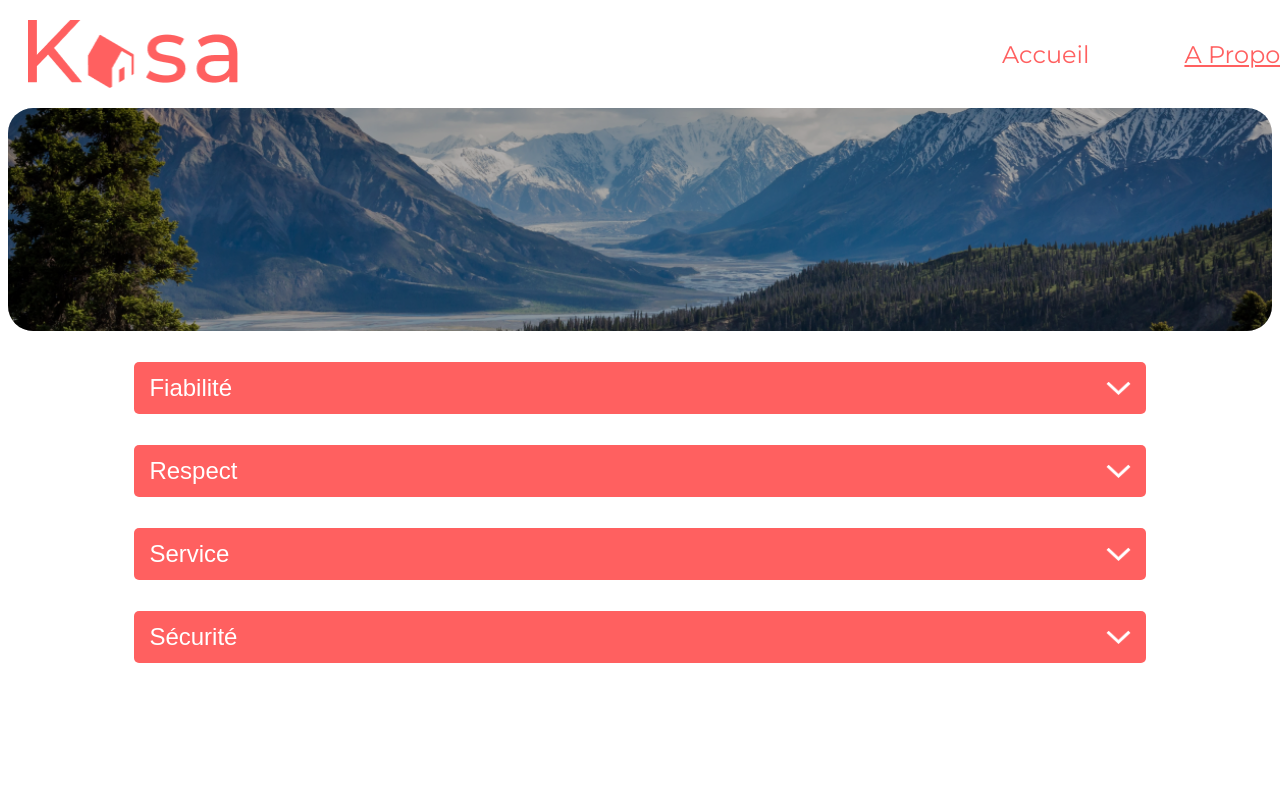
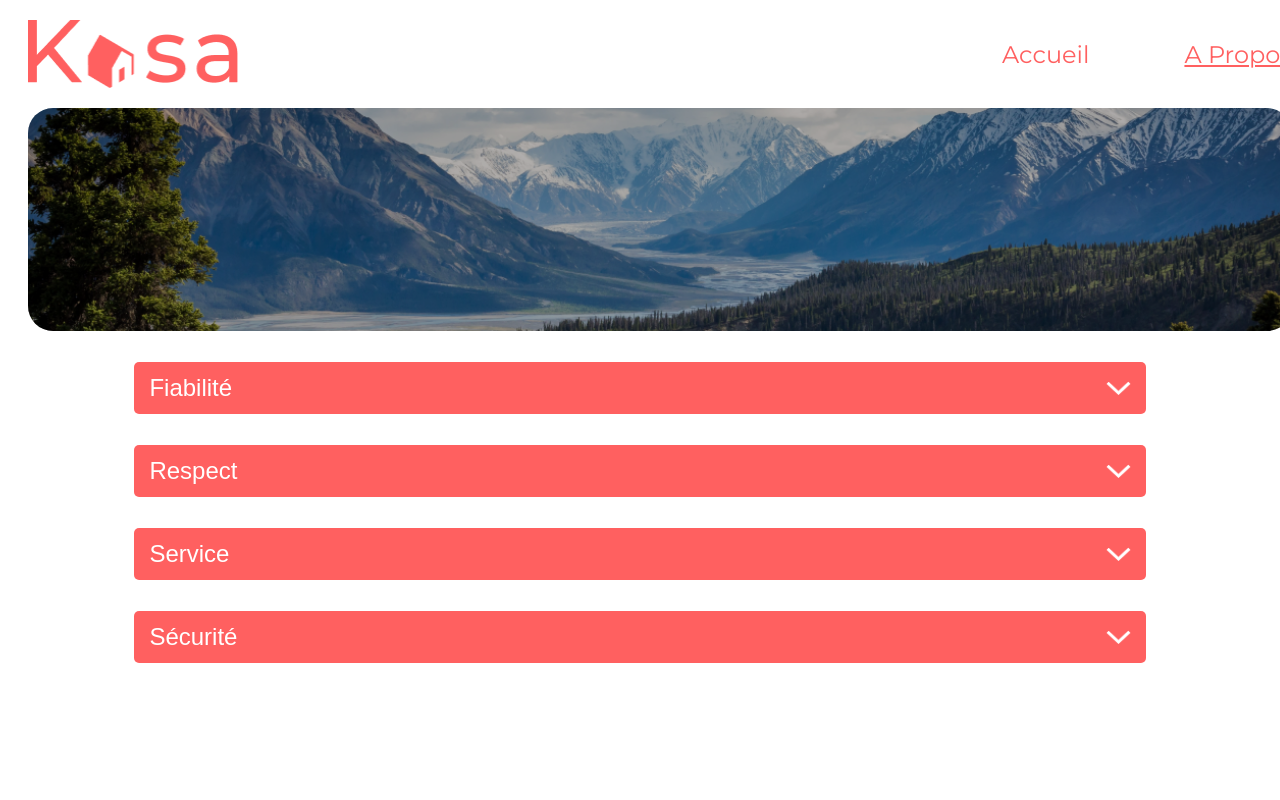
Before and after one commit to Arnaud0664/projet7_openclassrooms, a React (Create React App) app: page /about in a window 1280 px wide. Shown: the top 800 px of the page. Built offline with nearby package versions, Linux system fonts and the light colour scheme.

Commit message:
modifs marges page about

```diff
--- a/src/style/modules_css/AboutBanner.module.css
+++ b/src/style/modules_css/AboutBanner.module.css
@@ -3,7 +3,7 @@
     position: relative;
     width: 100%;
     height: 223px;
-    margin-bottom: 20px;
+    margin: 0 20px 20px 20px;
     overflow: hidden;
     border-radius: 10px;
 }
--- a/src/style/modules_css/Collapse.module.css
+++ b/src/style/modules_css/Collapse.module.css
@@ -1,7 +1,7 @@
 
 .collapseBlock_about {
     height: auto;
-    margin-bottom: 30%;
+    margin: 0 20px 30% 20px;
 }
 
 .collapse .toggle {
```
